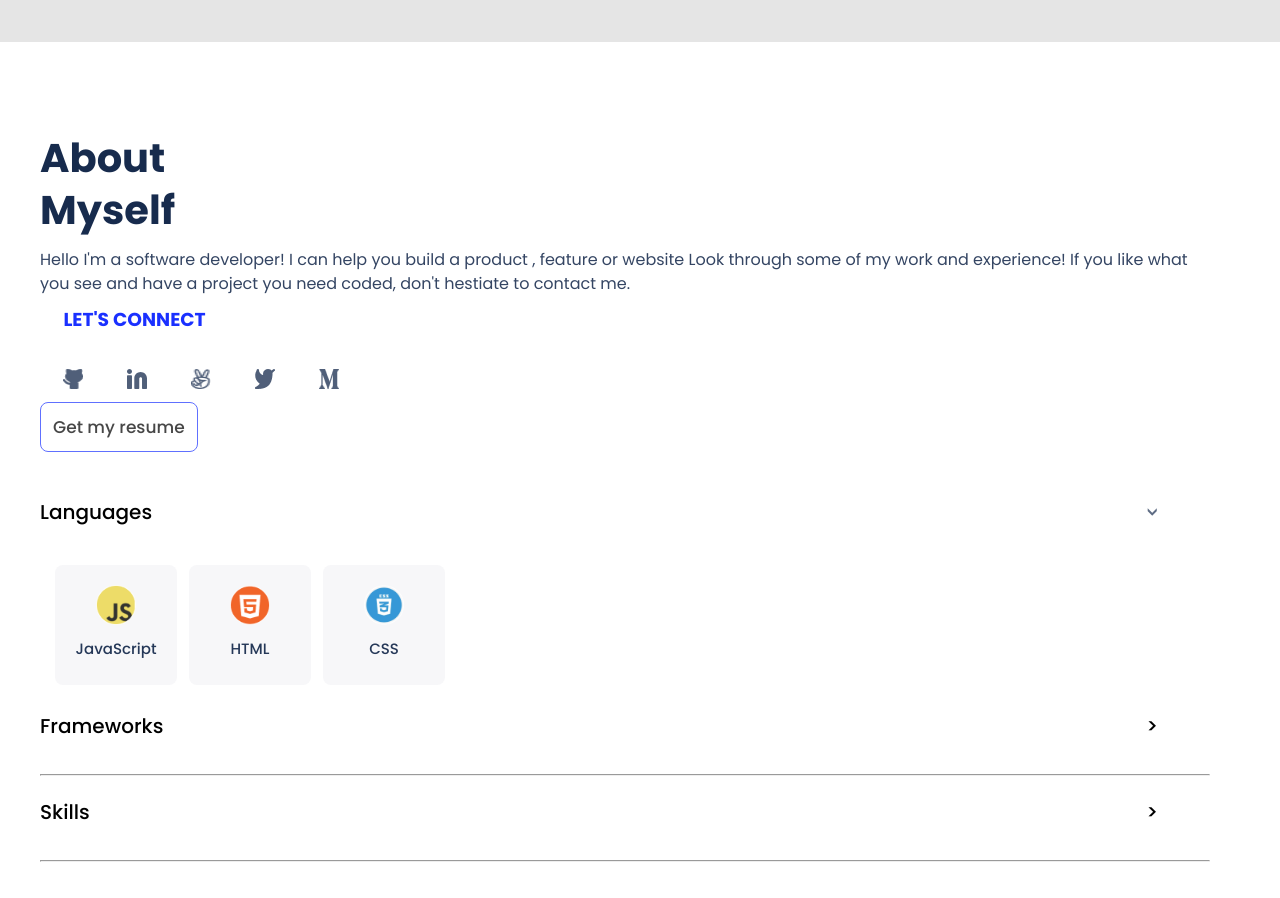
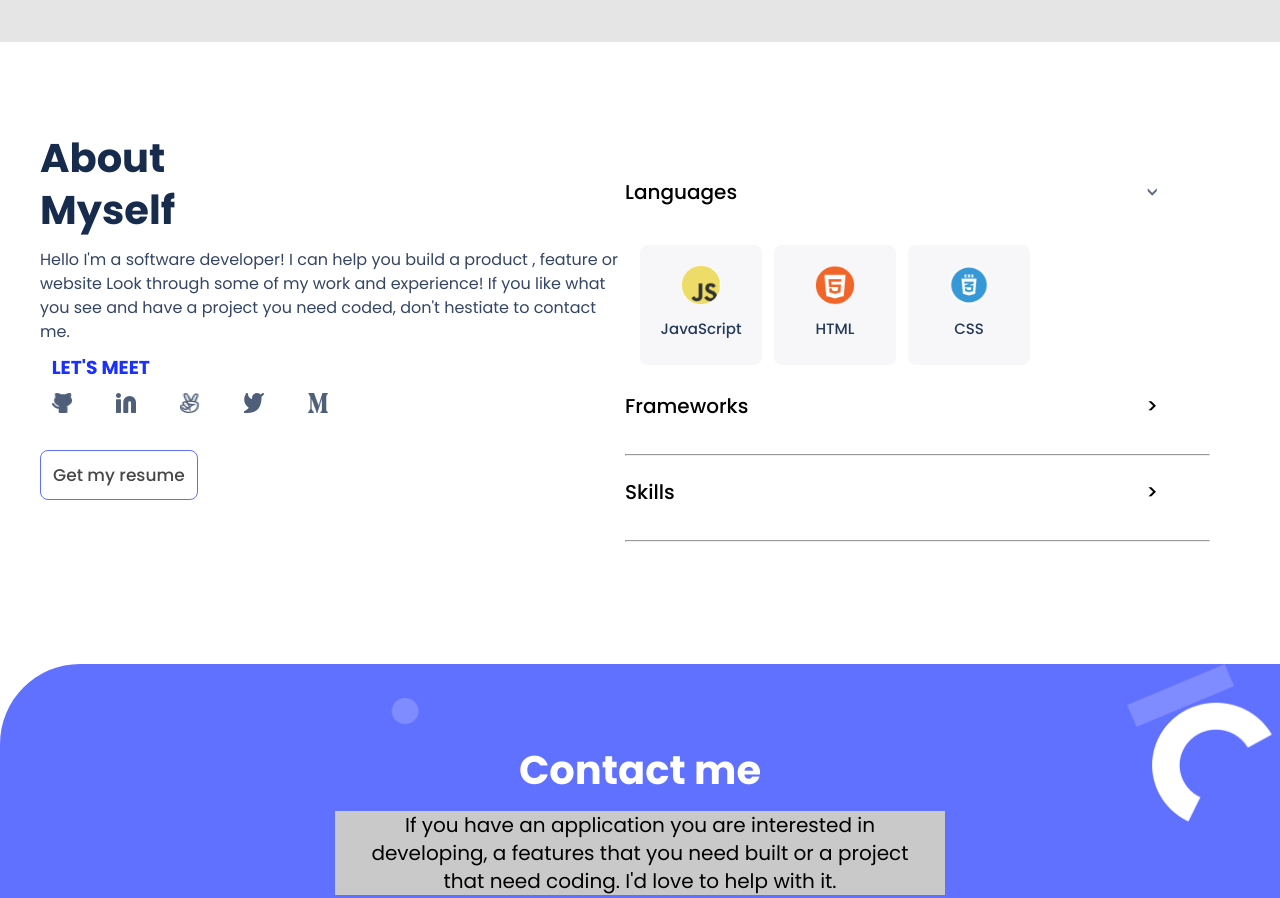
Before and after one commit to Gmanlove/My-Portfolio, a website: page index.html in a window 1280 px wide. Shown: the part 3160-4058 px from the top of the page. Drawn offline with Linux system fonts and the light colour scheme.

Commit message:
Update index.html file

```diff
--- a/index.html
+++ b/index.html
@@ -108,7 +108,7 @@
           </p>
 
           <div class="intro-items">
-            <a href="#"><h3>LET'S CONNECT</h3></a>
+            <a href="#"><h3>LET'S MEET</h3></a>
             <div class="intro-connect">
               <ul class="list-items skill-items">
                 <li>
--- a/style.css
+++ b/style.css
@@ -1095,10 +1095,6 @@ button:active {
     flex-direction: column;
   }
 
-  .flex {
-    display: flex;
-  }
-
   .know-text {
     display: flex;
   }
```
